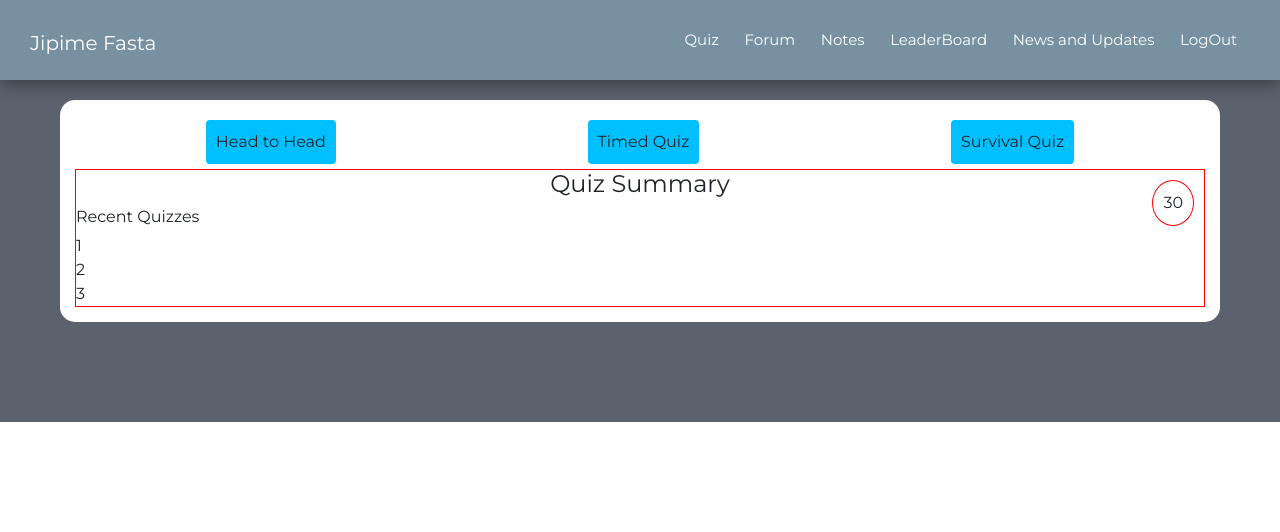
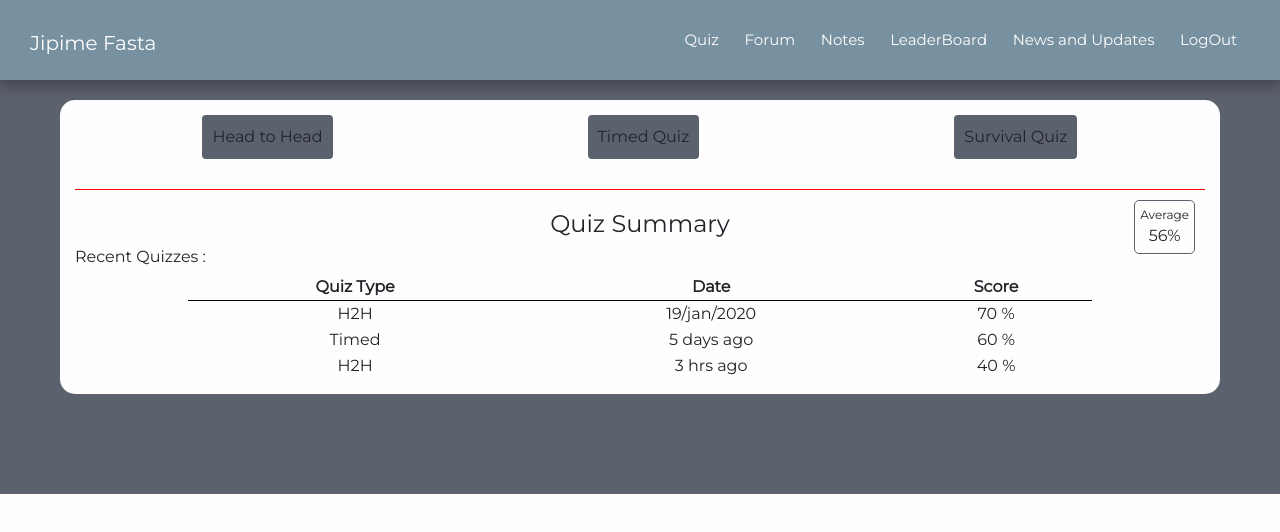
Before and after one commit to b-lemy/JpimeV1, a React (Create React App) app in the folder frontend/: page /quiz in a window 1280 px wide. Shown: the top 532 px of the page. Built offline with nearby package versions, Linux system fonts and the light colour scheme; sample sign-in values are in the browser's storage.

Commit message:
quiz app

```diff
--- a/frontend/src/Components/Quiz/Quiz.css
+++ b/frontend/src/Components/Quiz/Quiz.css
@@ -1,24 +1,57 @@
 .QuizButtons{
     display: flex;
     justify-content: space-around;
-    padding: 5px;
+    padding-bottom: 30px;
 }
 .Btns{
-    background-color: deepskyblue;
+    background-color: #5c616e;
     padding: 10px;
     border-radius: 4px;
-
+    cursor: pointer;
+    text-decoration: none;
+    color: inherit;
+}
+.Btns:hover{
+    opacity: 80%;
+    color: inherit;
 }
 
 section{
-    border: 1px solid red;
+    border-top: 1px solid red;
+    padding-top: 20px;
     position: relative;
 }
-span{
+.spn{
     position: absolute;
+    color: inherit;
     top: 10px;
     right: 10px;
-    border: 1px solid red;
-    border-radius: 50%;
-    padding: 10px;
+    border: 1px solid #5c616e;
+    border-radius: 5px;
+    padding: 5px;
 }
+
+
+
+
+section div{
+    display: flex;
+    justify-content: center;
+    align-items: center;
+
+}
+table {
+
+
+    width: 80%;
+    /*height: 200px;*/
+}
+
+th {
+    border-bottom: 1px solid black;
+    text-align: center;
+}
+
+td {
+    text-align: center;
+}
--- a/frontend/src/Components/Quiz/Quiz.js
+++ b/frontend/src/Components/Quiz/Quiz.js
@@ -1,27 +1,48 @@
 import React from "react";
 import Wrapper from "../Layout/Wrapper";
 import './Quiz.css'
+import {Link} from "react-router-dom";
 
 const Quiz = () => {
-    return(
+    return (
         <Wrapper>
-        <div className="QuizButtons">
-            <div className="Btns">Head to Head</div>
-            <div className="Btns">Timed Quiz</div>
-            <div className="Btns">Survival Quiz</div>
-        </div>
+            <div className="QuizButtons">
+                <Link className="Btns">Head to Head</Link>
+                <Link className="Btns">Timed Quiz</Link>
+                <Link className="Btns">Survival Quiz</Link>
+            </div>
             <section>
-                <h4 style={{textAlign:"center"}}>Quiz Summary</h4>
+                <h4 style={{textAlign: "center"}}>Quiz Summary</h4>
+                <h6>Recent Quizzes :</h6>
                 <div>
-                    <h6>Recent Quizzes</h6>
                     <table>
-                        <tr>1</tr>
-                        <tr>2</tr>
-                        <tr>3</tr>
+                        <tr>
+                            <th>Quiz Type</th>
+                            <th>Date</th>
+                            <th>Score</th>
+                        </tr>
+                        <tr>
+                            <td>H2H</td>
+                            <td>19/jan/2020</td>
+                            <td>70 %</td>
+                        </tr>
+                        <tr>
+                            <td>Timed</td>
+                            <td>5 days ago</td>
+                            <td> 60 %</td>
+                        </tr>
+                        <tr>
+                            <td>H2H</td>
+                            <td>3 hrs ago</td>
+                            <td>40 %</td>
+                        </tr>
                     </table>
 
                 </div>
-                <span>30</span>
+                <span className="spn">
+                    <p style={{fontSize: '12px',marginBottom:"0"}}>Average</p>
+                    <p style={{textAlign:"center",marginBottom:"0"}}> 56%</p>
+                </span>
             </section>
         </Wrapper>
     )
```
